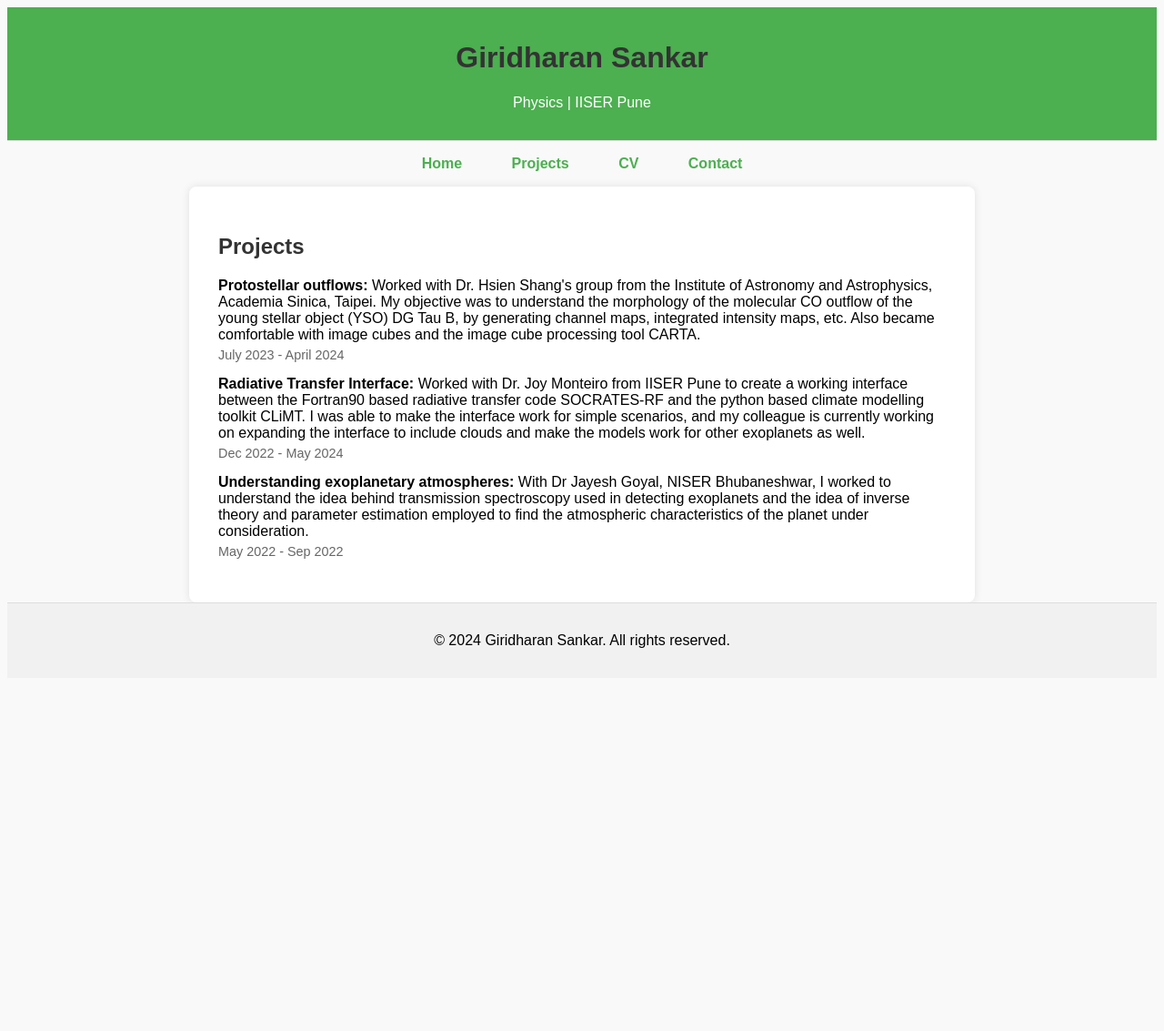
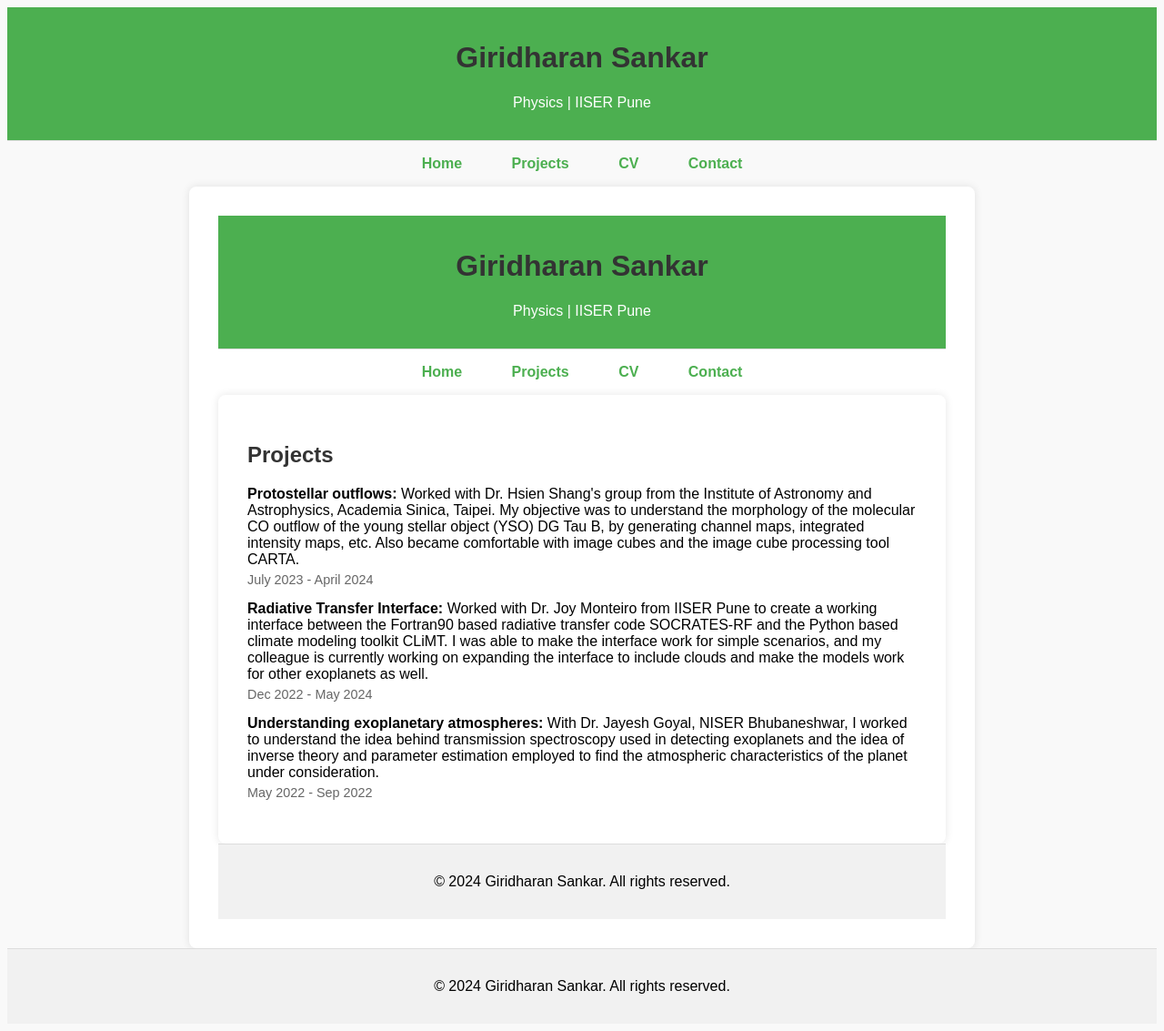
Before and after one commit to giridharan-sankar/giridharan-sankar.github.io, a Jekyll site: the page built from projects.md, in a window 1280 px wide. Shown: the whole page at 91% size. Built offline with Jekyll 4.4.1, drawn with Linux system fonts in a browser that asks for light colours; before the commit the page ends 900 px from its top, so only the background shows below that.

```diff
--- a/_config.yml
+++ b/_config.yml
@@ -1,10 +1,9 @@
 title: Giridharan Sankar
 email: giridharan.s@students.iiserpune.ac.in
-description: >- # this means to ignore newlines until "baseurl:"
+description: >-
   Physics student at IISER Pune. Interested in astrophysics, exoplanetary atmospheres, and star formation theory.
 baseurl: "" # the subpath of your site, e.g., /blog
 url: "https://yourusername.github.io" # the base hostname & protocol for your site
-
 theme: jekyll-theme-minimal
 plugins:
   - jekyll-feed
--- a/projects.md
+++ b/projects.md
@@ -3,21 +3,36 @@ layout: default
 title: Projects
 ---
 
-<h2>Projects</h2>
-<ul>
-    <li>
-        <strong>Protostellar outflows:</strong> Worked with Dr. Hsien Shang's group from the Institute of Astronomy and Astrophysics, Academia Sinica, Taipei. My objective was to understand the morphology of the molecular CO outflow of the young stellar object (YSO) DG Tau B, by generating channel maps, integrated intensity maps, etc. Also became comfortable with image cubes and the image cube processing tool CARTA.
-        <br>
-        <em>July 2023 - April 2024</em>
-    </li>
-    <li>
-        <strong>Radiative Transfer Interface:</strong> Worked with Dr. Joy Monteiro from IISER Pune to create a working interface between the Fortran90 based radiative transfer code SOCRATES-RF and the python based climate modelling toolkit CLiMT. I was able to make the interface work for simple scenarios, and my colleague is currently working on expanding the interface to include clouds and make the models work for other exoplanets as well.
-        <br>
-        <em>Dec 2022 - May 2024</em>
-    </li>
-    <li>
-        <strong>Understanding exoplanetary atmospheres:</strong> With Dr Jayesh Goyal, NISER Bhubaneshwar, I worked to understand the idea behind transmission spectroscopy used in detecting exoplanets and the idea of inverse theory and parameter estimation employed to find the atmospheric characteristics of the planet under consideration.
-        <br>
-        <em>May 2022 - Sep 2022</em>
-    </li>
-</ul>
+<header>
+    <h1>Giridharan Sankar</h1>
+    <p>Physics | IISER Pune</p>
+</header>
+<nav>
+    <a href="{{ '/' | absolute_url }}">Home</a>
+    <a href="{{ '/projects' | absolute_url }}">Projects</a>
+    <a href="{{ '/assets/cv/CV.pdf' | absolute_url }}" target="_blank">CV</a>
+    <a href="{{ '/contact' | absolute_url }}">Contact</a>
+</nav>
+<main>
+    <h2>Projects</h2>
+    <ul>
+        <li>
+            <strong>Protostellar outflows:</strong> Worked with Dr. Hsien Shang's group from the Institute of Astronomy and Astrophysics, Academia Sinica, Taipei. My objective was to understand the morphology of the molecular CO outflow of the young stellar object (YSO) DG Tau B, by generating channel maps, integrated intensity maps, etc. Also became comfortable with image cubes and the image cube processing tool CARTA.
+            <br>
+            <em>July 2023 - April 2024</em>
+        </li>
+        <li>
+            <strong>Radiative Transfer Interface:</strong> Worked with Dr. Joy Monteiro from IISER Pune to create a working interface between the Fortran90 based radiative transfer code SOCRATES-RF and the Python based climate modeling toolkit CLiMT. I was able to make the interface work for simple scenarios, and my colleague is currently working on expanding the interface to include clouds and make the models work for other exoplanets as well.
+            <br>
+            <em>Dec 2022 - May 2024</em>
+        </li>
+        <li>
+            <strong>Understanding exoplanetary atmospheres:</strong> With Dr. Jayesh Goyal, NISER Bhubaneshwar, I worked to understand the idea behind transmission spectroscopy used in detecting exoplanets and the idea of inverse theory and parameter estimation employed to find the atmospheric characteristics of the planet under consideration.
+            <br>
+            <em>May 2022 - Sep 2022</em>
+        </li>
+    </ul>
+</main>
+<footer>
+    <p>&copy; 2024 Giridharan Sankar. All rights reserved.</p>
+</footer>
```
Also changed, not shown: assets/style.css (deleted, +0 -76 lines), contact.md (+21 -6 lines), index.md (+18 -3 lines).
